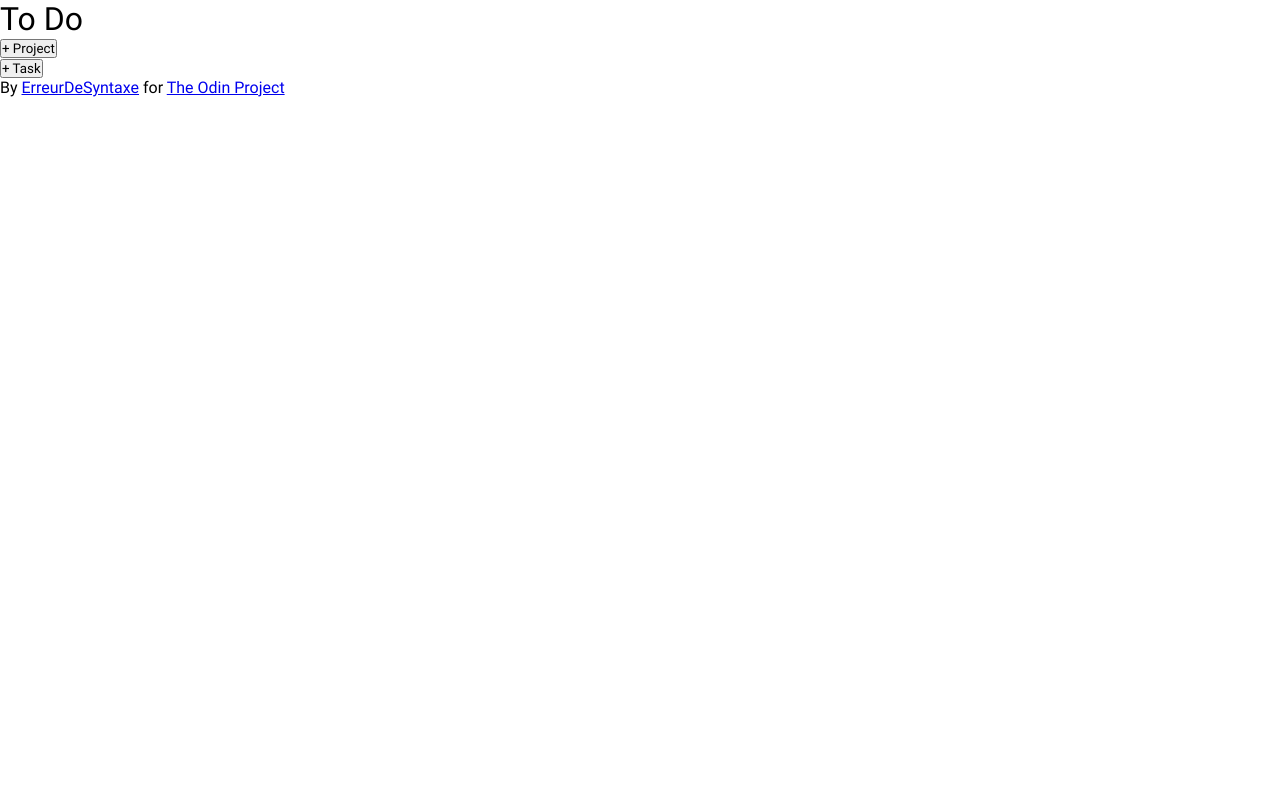
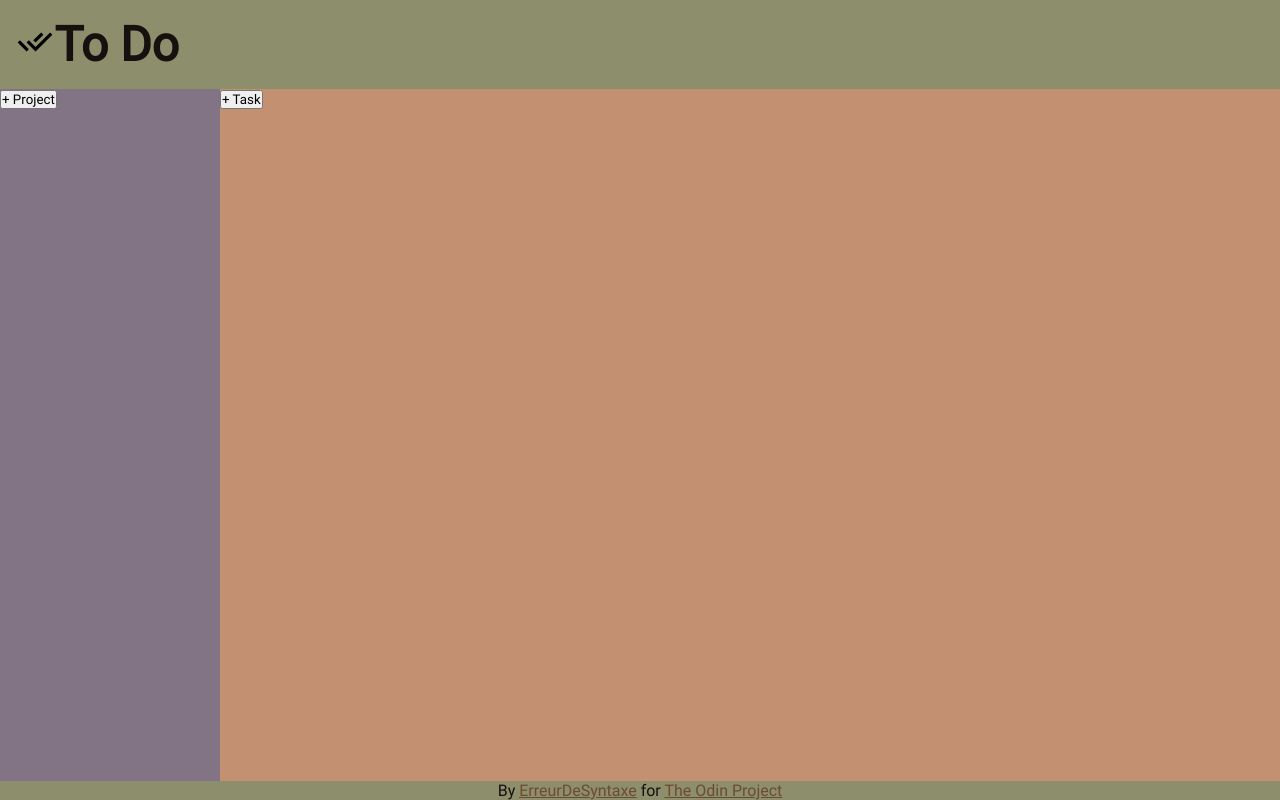
Before and after one commit to ErreurDeSyntaxe/full-stack-todo, a website built with webpack: page dist/index.html in a window 1280 px wide. Built offline with Linux system fonts and the light colour scheme.

Commit message:
Add basic style

```diff
--- a/src/page.js
+++ b/src/page.js
@@ -1,4 +1,5 @@
 import Icon from './img/check.svg';
+import IconBlack from './img/check-black.svg';
 
 function changeFavicon() {
   const head = document.querySelector('head');
@@ -11,9 +12,12 @@ function changeFavicon() {
 function buildHeader() {
   const body = document.querySelector('body');
   const header = document.createElement('header');
+  const headerIcon = new Image();
 
+  headerIcon.src = IconBlack;
   header.textContent = 'To Do';
 
+  header.prepend(headerIcon);
   body.prepend(header);
 }
 
--- a/src/style.css
+++ b/src/style.css
@@ -15,8 +15,46 @@
 :root {
   --clr-primary: rgb(0, 0, 0);
   --clr-secondary: rgb(255, 255, 255);
+  --clr-text: #16100e;
+}
+
+body {
+  height: 100vh;
+  display: flex;
+  flex-direction: column;
 }
 
 header {
-  font-size: 2rem;
+  font-size: 3rem;
+  font-weight: bold;
+  padding: 1rem;
+  background-color: #8c8e6c;
+  color: var(--clr-text);
+  & img {
+    width: 2.4rem;
+  }
 }
+
+main {
+  flex: 1;
+  display: flex;
+}
+
+#sidebar {
+  background-color: #827484;
+  width: 220px;
+}
+
+#container {
+  background-color: #c39172;
+  flex: 7;
+}
+
+footer {
+  background-color: #8c8e6c;
+  text-align: center;
+  color: var(--clr-text);
+  & a {
+    color: #6e4b30;
+  }
+}
```
Also changed, not shown: dist/796248e3a5212ae9aae9.svg (added), dist/main.js, src/img/check-black.svg (added).
